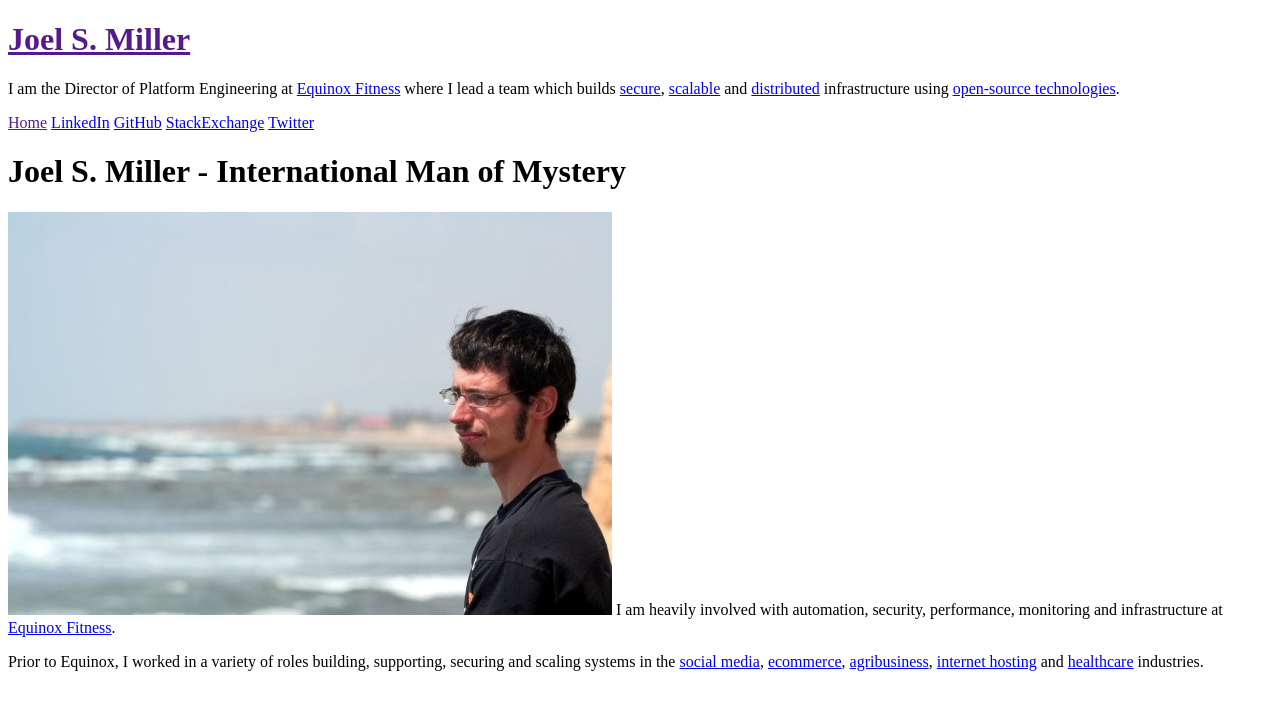
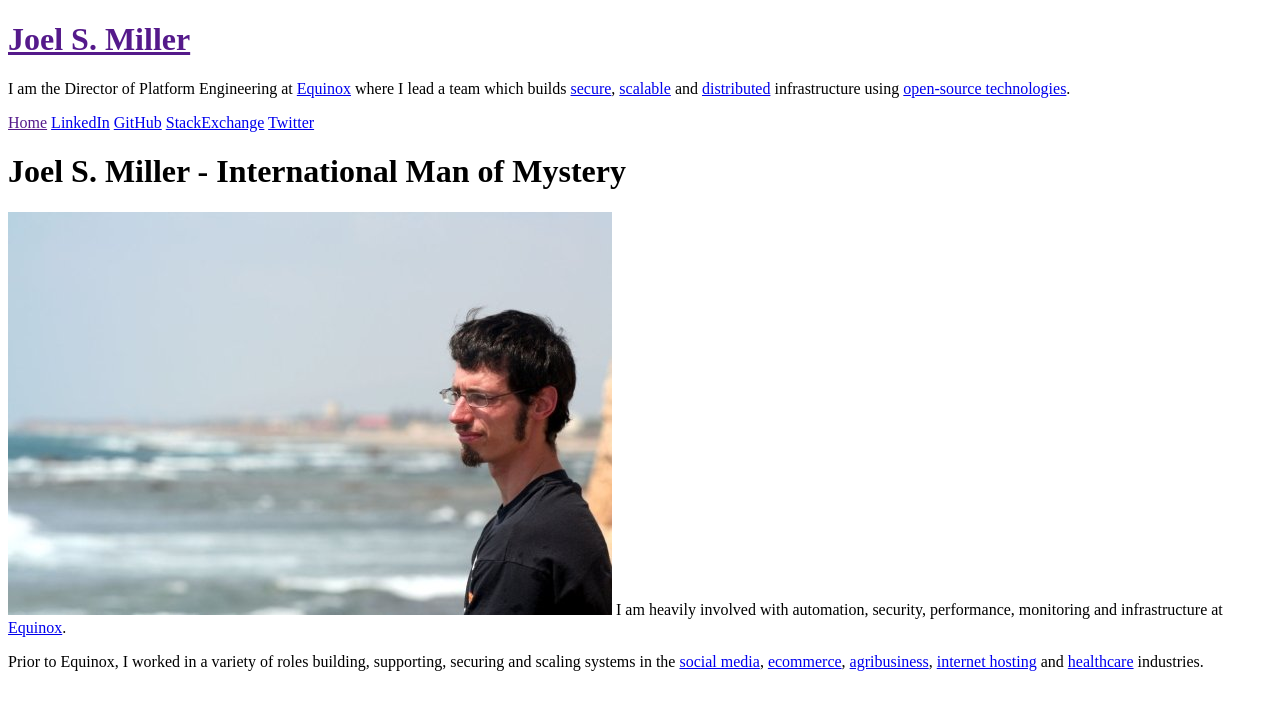
Before and after one commit to esquireofoz/esquireofoz.github.io, a Jekyll site: the page built from _posts/2015-10-04-about.md, in a window 1280 px wide. Shown: the top 710 px of the page. Built offline with Jekyll 4.4.1, drawn with Linux system fonts in a browser that asks for light colours; nearby versions of some CDN libraries.

Commit message:
update Equinox labeling to reflect consolidated Fitness and Media brands

```diff
--- a/_config.yml
+++ b/_config.yml
@@ -17,7 +17,7 @@
 # Setup
 title:            Joel S. Miller
 tagline:          'Amassed Ramblings'
-description:      'I am the Director of Platform Engineering at <a href="https://www.equinox.com" target="_blank">Equinox Fitness</a> where I lead a team which builds <a href="https://en.wikipedia.org/wiki/Security_engineering" target="_blank">secure</a>, <a href="https://en.wikipedia.org/wiki/Scalability" target="_blank">scalable</a> and <a href="https://en.wikipedia.org/wiki/Distributed_computing" target="_blank">distributed</a> infrastructure using <a href="https://en.wikipedia.org/wiki/List_of_free_and_open-source_software_packages" target="_blank">open-source technologies</a>.'
+description:      'I am the Director of Platform Engineering at <a href="https://www.equinox.com" target="_blank">Equinox</a> where I lead a team which builds <a href="https://en.wikipedia.org/wiki/Security_engineering" target="_blank">secure</a>, <a href="https://en.wikipedia.org/wiki/Scalability" target="_blank">scalable</a> and <a href="https://en.wikipedia.org/wiki/Distributed_computing" target="_blank">distributed</a> infrastructure using <a href="https://en.wikipedia.org/wiki/List_of_free_and_open-source_software_packages" target="_blank">open-source technologies</a>.'
 
 url:              http://www.joelsmiller.com
 baseurl:          /
--- a/_posts/2015-10-04-about.md
+++ b/_posts/2015-10-04-about.md
@@ -4,6 +4,6 @@
 ---
 
 ![Gazing at the Mediterranean from Acre, Israel](http://www.joelsmiller.com/assets/images/jsm_acre.jpg)
-I am heavily involved with automation, security, performance, monitoring and infrastructure at [Equinox Fitness](https://www.equinox.com).
+I am heavily involved with automation, security, performance, monitoring and infrastructure at [Equinox](https://www.equinox.com).
 
 Prior to Equinox, I worked in a variety of roles building, supporting, securing and scaling systems in the [social media](https://www.tumblr.com), [ecommerce](http://www.ideel.com), [agribusiness](http://www.bunge.com/), [internet hosting](http://www.contegix.com/) and [healthcare](https://twitter.com/cerner) industries.
```
